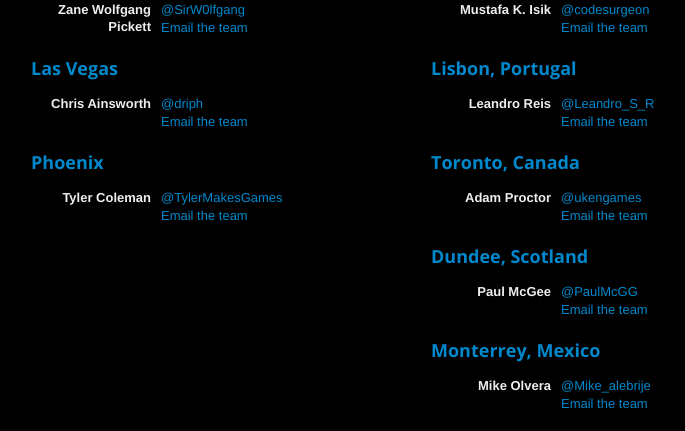
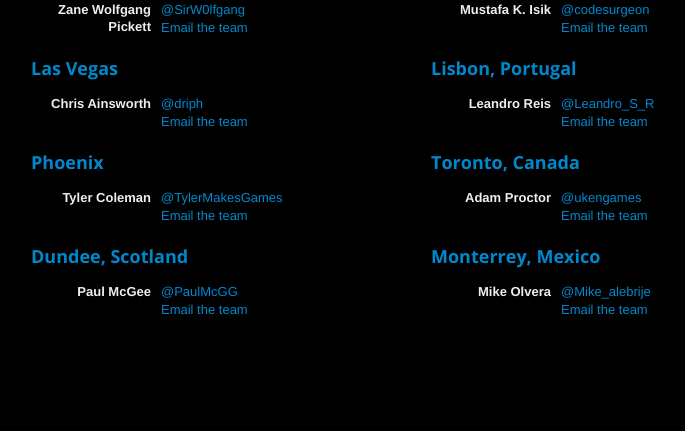
Before and after one commit to tabacco/molydeux, a PHP site: page / in a window 1280 px wide. Shown: the part 1401-1832 px from the top of the page, without its empty margins (219-904 px from the left). After the commit the page ends 1716 px from the top, so only its background shows below. Run offline with PHP 8.4, Linux system fonts and the light colour scheme.

Commit message:
Updated index.php, moved dundee and monterrey into columns

```diff
--- a/index.php
+++ b/index.php
@@ -200,8 +200,7 @@
       </div>
   </div>
     <div class="row">
-    <div class="span5 offset1">&nbsp;</div>
-    <div class="span4" id="dundee">
+    <div class="span5 offset1" id="dundee">
         <h3><a href="http://www.facebook.com/events/370481596319539/">Dundee, Scotland</a></h3>
         <dl class="dl-horizontal">
         <dt>Paul McGee</dt>
@@ -209,9 +208,6 @@
         <dd><a href="mailto:molydundee@gmail.com">Email the team</a></dd>
       </dl>
       </div>
-  </div>
-    <div class="row">
-    <div class="span5 offset1">&nbsp;</div>
     <div class="span4" id="monterrey">
         <h3><a href="http://www.facebook.com/#!/events/319433411452017/">Monterrey, Mexico</a></h3>
         <dl class="dl-horizontal">
```
